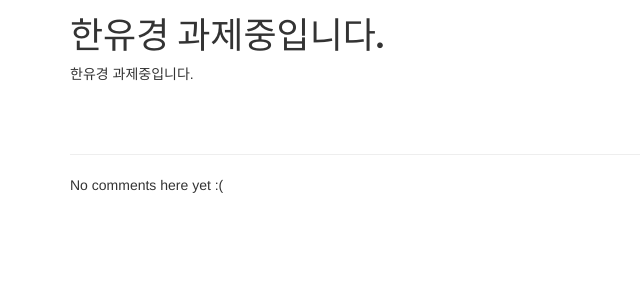
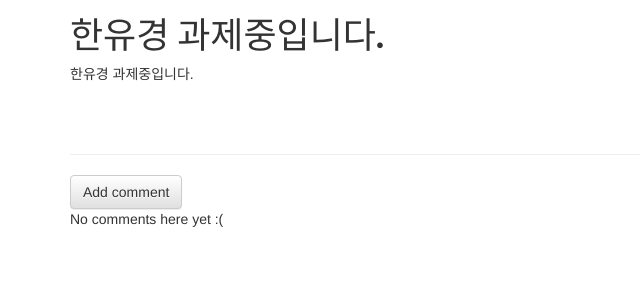
Before and after one commit to hanyoukjoung/djangogirls, a Django app: page /post/2/ in a window 1280 px wide. Shown: the part 197-497 px from the top of the page, without its empty margins (0-640 px from the left). Run offline with Django 3.2, Linux system fonts and the light colour scheme; data comes from the database, SQL or seed files in the repository; both versions use the stored data as it was after the commit; some libraries are stand-ins or nearby versions.

Commit message:
댓글
댓글 구현

```diff
--- a/blog/models.py
+++ b/blog/models.py
@@ -23,6 +23,9 @@ class Post(models.Model):
         self.published_date = timezone.now()
         self.save()
 
+    def approved_comments(self):
+        return self.comments.filter(approved_comment=True)
+
 class Comment(models.Model):
     post = models.ForeignKey('blog.Post', on_delete=models.CASCADE, related_name='comments')
     author = models.CharField(max_length=200)
--- a/blog/templates/blog/post_detail.html
+++ b/blog/templates/blog/post_detail.html
@@ -17,12 +17,21 @@
         <p>{{ post.text|linebreaksbr }}</p>
     </div>
     <hr>
+    <a class="btn btn-default" href="{% url 'add_comment_to_post' pk=post.pk %}">Add comment</a>
     {% for comment in post.comments.all %}
+        {% if user.is_authenticated or comment.approved_comment %}
         <div class="comment">
-            <div class="date">{{ comment.created_date }}</div>
+            <div class="date">
+                {{ comment.created_date }}
+                {% if not comment.approved_comment %}
+                    <a class="btn btn-default" href="{% url 'comment_remove' pk=comment.pk %}"><span class="glyphicon glyphicon-remove"></span></a>
+                    <a class="btn btn-default" href="{% url 'comment_approve' pk=comment.pk %}"><span class="glyphicon glyphicon-ok"></span></a>
+                {% endif %}
+            </div>
             <strong>{{ comment.author }}</strong>
             <p>{{ comment.text|linebreaks }}</p>
         </div>
+        {% endif %}
     {% empty %}
         <p>No comments here yet :(</p>
     {% endfor %}
--- a/blog/templates/blog/post_list.html
+++ b/blog/templates/blog/post_list.html
@@ -9,7 +9,7 @@
             {% comment %} <h1><a href="">{{ post.title }}</a></h1> {% endcomment %}
             <h1><a href="{% url 'post_detail' pk=post.pk %}">{{ post.title }}</a></h1>
             <p>{{ post.text|linebreaksbr }}</p>
-            <a href="{% url 'post_detail' pk=post.pk %}">Comments: {{ post.comments.count }}</a>
+            <a href="{% url 'post_detail' pk=post.pk %}">Comments: {{ post.approved_comments.count }}</a>
         </div>
     {% endfor %}
 {% endblock %}
--- a/blog/urls.py
+++ b/blog/urls.py
@@ -1,5 +1,6 @@
 from django.urls import path
 from . import views
+from django.conf.urls import url
 
 urlpatterns = [
     path('', views.post_list, name='post_list'),
@@ -9,5 +10,8 @@ urlpatterns = [
     path('draft/', views.post_draft_list, name='post_draft_list'),
     path('post/<int:pk>/publish/', views.post_publish, name='post_publish'),
     path('post/<int:pk>/remove/', views.post_remove, name='post_remove'),
+    url(r'^post/(?P<pk>\d+)/comment/$', views.add_comment_to_post, name='add_comment_to_post'),
+    url(r'^comment/(?P<pk>\d+)/approve/$', views.comment_approve, name='comment_approve'),
+    url(r'^comment/(?P<pk>\d+)/remove/$', views.comment_remove, name='comment_remove'),
 
 ]
--- a/blog/views.py
+++ b/blog/views.py
@@ -3,6 +3,7 @@ from django.utils import timezone
 from .models import Post
 from django.shortcuts import render, get_object_or_404
 from .forms import PostForm
+from .forms import PostForm, CommentForm
 
 def post_list(request):
     posts = Post.objects.filter(published_date__lte=timezone.now()).order_by('published_date')
@@ -52,3 +53,26 @@ def post_remove(request, pk):
     post = get_object_or_404(Post, pk=pk)
     post.delete()
     return redirect('post_list')
+
+def add_comment_to_post(request, pk):
+    post = get_object_or_404(Post, pk=pk)
+    if request.method == "POST":
+        form = CommentForm(request.POST)
+        if form.is_valid():
+            comment = form.save(commit=False)
+            comment.post = post
+            comment.save()
+            return redirect('post_detail', pk=post.pk)
+    else:
+        form = CommentForm()
+    return render(request, 'blog/add_comment_to_post.html', {'form': form})
+
+def comment_approve(request, pk):
+    comment = get_object_or_404(Comment, pk=pk)
+    comment.approve()
+    return redirect('post_detail', pk=comment.post.pk)
+
+def comment_remove(request, pk):
+    comment = get_object_or_404(Comment, pk=pk)
+    comment.delete()
+    return redirect('post_detail', pk=comment.post.pk)
```
Also changed, not shown: blog/forms.py (+7 -1 lines), blog/templates/blog/add_comment_to_post.html (added, +9 -0 lines), db.sqlite3.
